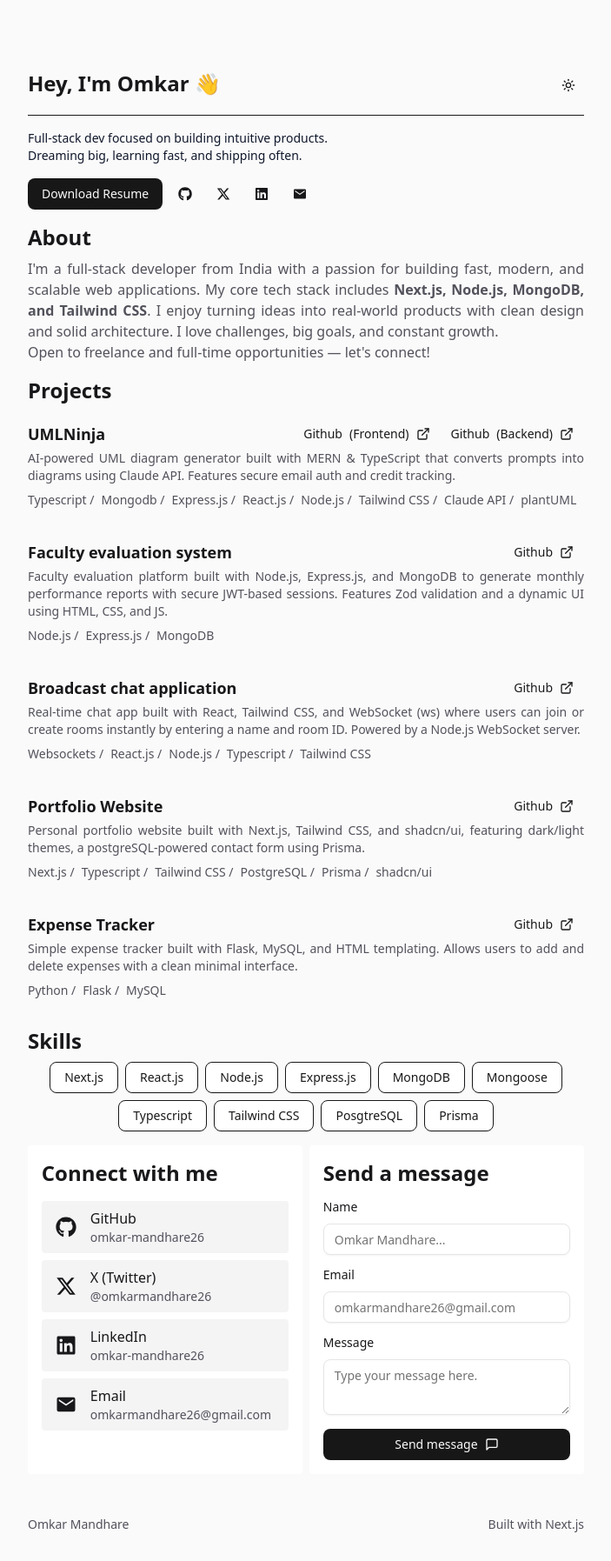
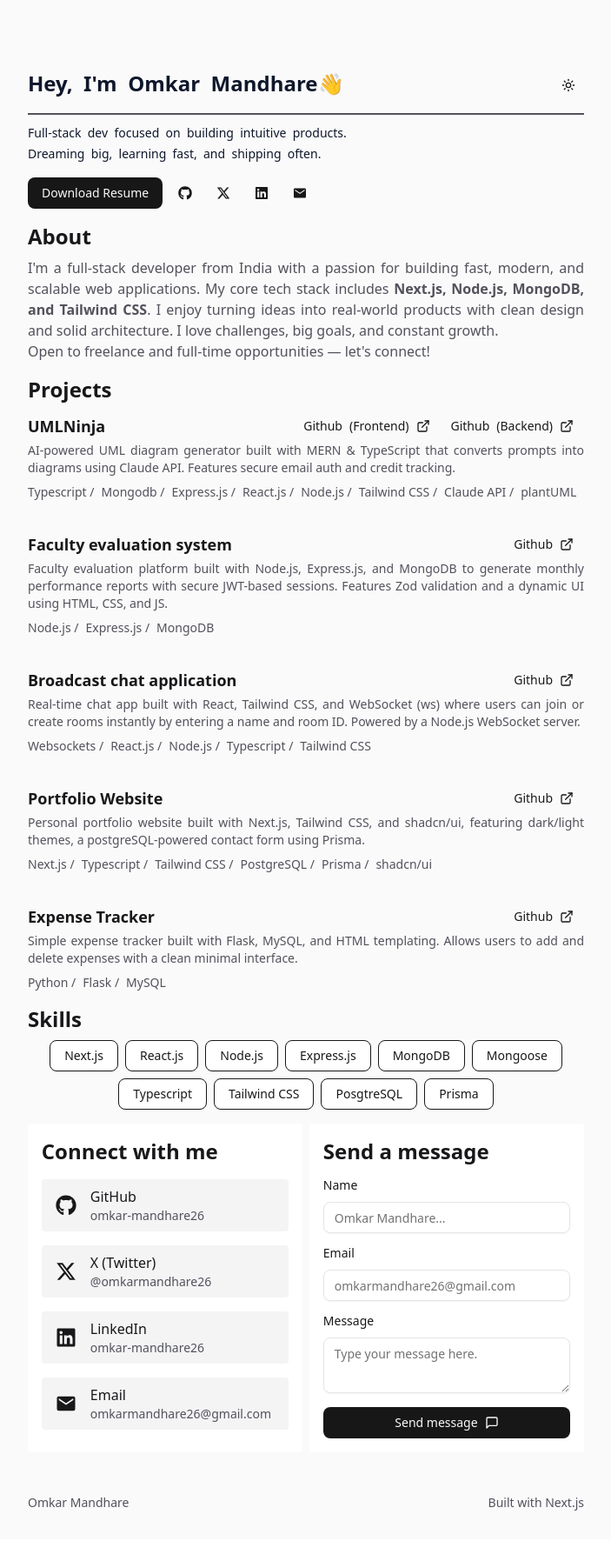
Before and after one commit to omkar-mandhare26/portfolio-website, a Next.js app: page / in a window 1280 px wide. Shown: the whole page at 87% size, without its empty margins (288-991 px from the left). After the commit the page ends 1770 px from the top, so only its background shows below. Built offline with nearby package versions, Linux system fonts and the light colour scheme.

Commit message:
feat(ui): implement motion/react animations

```diff
--- a/package.json
+++ b/package.json
@@ -17,6 +17,7 @@
         "class-variance-authority": "^0.7.1",
         "clsx": "^2.1.1",
         "lucide-react": "^0.523.0",
+        "motion": "^12.23.6",
         "next": "15.3.4",
         "next-themes": "^0.4.6",
         "react": "^19.0.0",
--- a/src/app/page.tsx
+++ b/src/app/page.tsx
@@ -1,9 +1,6 @@
-import Projects from "@/components/Projects";
+import StaggerCompPage from "@/components/StaggerCompPage";
+import Introduction from "@/components/Introduction";
 import Socials from "@/components/Socials";
-import Connect from "@/components/Connect";
-import Skills from "@/components/Skills";
-import About from "@/components/About";
-import Introduction from "@/components/Introduction";
 
 const HomePage = () => {
     return (
@@ -11,14 +8,7 @@ const HomePage = () => {
             <div className="w-3/4 lg:w-1/2 m-auto min-h-screen">
                 <Introduction />
                 <Socials />
-                <About />
-                <Projects />
-                <Skills />
-                <Connect />
-                <div className="flex justify-between text-sm py-8 text-zinc-600 dark:text-zinc-300">
-                    <div>Omkar Mandhare</div>
-                    <div>Built with Next.js</div>
-                </div>
+                <StaggerCompPage />
             </div>
         </div>
     );
--- /dev/null
+++ b/src/components/AnimateText.tsx
@@ -0,0 +1,40 @@
+import { motion, useAnimate, stagger } from "motion/react";
+import { Fragment, useEffect } from "react";
+
+type propsTypes = {
+    text: string;
+    classNames?: string;
+};
+
+const AnimateText = (props: propsTypes) => {
+    const [scope, animate] = useAnimate();
+
+    const startAnimating = () => {
+        animate(
+            "span",
+            { opacity: 1, filter: "blur(0px)", y: 0 },
+            { duration: 0.3, ease: "easeInOut", delay: stagger(0.03) }
+        );
+    };
+
+    useEffect(() => {
+        startAnimating();
+    });
+
+    return (
+        <div ref={scope}>
+            {props.text.split(" ").map((word, idx) => (
+                <Fragment key={word + idx}>
+                    <motion.span
+                        className={`${props.classNames} opacity-0 blur-[10px] inline-block text-slate-900 dark:text-slate-100`}
+                    >
+                        {word} &nbsp;
+                    </motion.span>
+                    {word.endsWith(".") && <br />}
+                </Fragment>
+            ))}
+        </div>
+    );
+};
+
+export default AnimateText;
--- a/src/components/Connect.tsx
+++ b/src/components/Connect.tsx
@@ -1,4 +1,5 @@
 "use client";
+
 import { Alert, AlertDescription, AlertTitle } from "./ui/alert";
 import { useEffect, useRef, useState } from "react";
 import { FiMessageSquare } from "react-icons/fi";
@@ -65,11 +66,11 @@ const Connect = () => {
         <div className="my-4">
             <div className="flex flex-col lg:flex-row justify-center gap-2 h-auto">
                 <div className="flex-1 bg-white dark:bg-zinc-800 rounded">
-                    <div className="w-9/10 mx-auto pb-4">
+                    <div className="w-9/10 mx-auto pb-4 h-full flex flex-col">
                         <div className="text-2xl font-bold my-4">
                             Connect with me
                         </div>
-                        <div className="flex flex-col gap-2 w-full">
+                        <div className="flex flex-col gap-4 w-full">
                             {socials.map((social, idx) => (
                                 <a
                                     href={social.href}
--- /dev/null
+++ b/src/components/Footer.tsx
@@ -0,0 +1,10 @@
+import React from "react";
+
+const Footer = () => (
+    <div className="flex justify-between text-sm py-8 text-zinc-600 dark:text-zinc-300">
+        <div>Omkar Mandhare</div>
+        <div>Built with Next.js</div>
+    </div>
+);
+
+export default Footer;
--- a/src/components/Introduction.tsx
+++ b/src/components/Introduction.tsx
@@ -1,22 +1,56 @@
-import React from "react";
+"use client";
+
 import ThemeToggle from "./ThemeToggle";
+import { motion } from "motion/react";
+import AnimateText from "./AnimateText";
 
 const Introduction = () => {
     return (
         <>
             <div className="flex pt-20 justify-between">
-                <div className="text-2xl font-extrabold">
-                    Hey, {"I'm"} Omkar 👋
-                </div>
+                <AnimateText
+                    text="Hey, I'm Omkar Mandhare👋"
+                    classNames="text-2xl font-extrabold"
+                />
                 <div className="flex">
-                    <ThemeToggle />
+                    <motion.span
+                        initial={{
+                            opacity: 0,
+                            y: -10,
+                        }}
+                        animate={{
+                            opacity: 1,
+                            y: 0,
+                        }}
+                        transition={{
+                            delay: 0.2,
+                            type: "spring",
+                            stiffness: 200,
+                            mass: 2,
+                        }}
+                    >
+                        <ThemeToggle />
+                    </motion.span>
                 </div>
             </div>
-            <hr className="mt-4" />
-            <div className="text-sm lg:text-md my-4 text-slate-900 dark:text-slate-100">
-                Full-stack dev focused on building intuitive products. <br />
-                Dreaming big, learning fast, and shipping often.
-            </div>
+            <motion.div
+                initial={{ opacity: 0, filter: "blur(10px)" }}
+                animate={{
+                    opacity: 1,
+                    filter: "blur(0px)",
+                }}
+                transition={{
+                    duration: 0.4,
+                    ease: "easeInOut",
+                }}
+                className="my-2 border-[0.5px] border-zinc-600 dark:border-zinc-300"
+            />
+            <AnimateText
+                text={
+                    "Full-stack dev focused on building intuitive products. Dreaming big, learning fast, and shipping often."
+                }
+                classNames="text-sm lg:text-md"
+            />
         </>
     );
 };
--- a/src/components/Projects.tsx
+++ b/src/components/Projects.tsx
@@ -6,11 +6,11 @@ import { BsGithub } from "react-icons/bs";
 
 const Projects = () => (
     <div className="my-4">
-        <div className="text-2xl font-bold">Projects</div>
+        <div className="text-2xl font-bold mb-2">Projects</div>
         <div>
             {projects.map((proj, idx) => (
                 <div key={idx}>
-                    <div className="py-4">
+                    <div className="pb-8">
                         <div className="flex justify-between items-center">
                             <div className="text-lg font-semibold items-center">
                                 {proj.title}
--- a/src/components/Skills.tsx
+++ b/src/components/Skills.tsx
@@ -4,8 +4,8 @@ import { Button } from "./ui/button";
 
 const Skills = () => {
     return (
-        <div className="my-4">
-            <div className="text-2xl font-bold">Skills</div>
+        <div className="-mt-8">
+            <div className="text-2xl font-bold mb-2">Skills</div>
             <div className="flex flex-wrap gap-2 justify-center mt-2">
                 {skills.map((val, idx) => (
                     <div key={idx}>
--- a/src/components/Socials.tsx
+++ b/src/components/Socials.tsx
@@ -1,6 +1,8 @@
-import React from "react";
+"use client";
+
+import socials from "@/data/socialsData";
+import { motion } from "motion/react";
 import { Button } from "./ui/button";
-import socials from "@/data/socialsData";
 import {
     Tooltip,
     TooltipContent,
@@ -9,7 +11,18 @@ import {
 
 const Socials = () => {
     return (
-        <div className="flex flex-wrap gap-2 my-4">
+        <motion.div
+            initial={{
+                opacity: 0,
+                filter: "blur(10px)",
+            }}
+            animate={{
+                opacity: 1,
+                filter: "blur(0px)",
+            }}
+            transition={{ duration: 0.4, ease: "easeInOut" }}
+            className="flex flex-wrap gap-2 my-4"
+        >
             <div>
                 <a
                     href="/Omkar_Mandhare_Resume.pdf"
@@ -41,7 +54,7 @@ const Socials = () => {
                     </Tooltip>
                 ))}
             </div>
-        </div>
+        </motion.div>
     );
 };
 
--- /dev/null
+++ b/src/components/StaggerCompPage.tsx
@@ -0,0 +1,59 @@
+"use client";
+
+import { motion } from "motion/react";
+import Projects from "./Projects";
+import Connect from "./Connect";
+import Skills from "./Skills";
+import Footer from "./Footer";
+import About from "./About";
+
+const StaggerCompPage = () => {
+    const componentArray = [
+        { comp: <About /> },
+        { comp: <Projects /> },
+        { comp: <Skills /> },
+        { comp: <Connect /> },
+        { comp: <Footer /> },
+    ];
+
+    const listVariants = {
+        animate: {
+            transition: {
+                staggerChildren: 0.07,
+                delayChildren: 0.2,
+            },
+        },
+    };
+
+    const itemVariants = {
+        initial: {
+            opacity: 0,
+            y: -10,
+        },
+        animate: {
+            opacity: 1,
+            y: 0,
+            transition: {
+                duration: 0.3,
+            },
+        },
+    };
+
+    return (
+        <>
+            <motion.ul
+                variants={listVariants}
+                initial="initial"
+                animate="animate"
+            >
+                {componentArray.map((val, idx) => (
+                    <motion.li variants={itemVariants} key={idx}>
+                        {val.comp}
+                    </motion.li>
+                ))}
+            </motion.ul>
+        </>
+    );
+};
+
+export default StaggerCompPage;
--- a/src/components/ThemeToggle.tsx
+++ b/src/components/ThemeToggle.tsx
@@ -7,13 +7,12 @@ import React from "react";
 
 const ThemeToggle = () => {
     const { theme, setTheme } = useTheme();
-
     return (
         <>
             <Button
                 variant={"ghost"}
                 size={"icon"}
-                className="rounded-full"
+                className="rounded-full transition-all duration-300 hover:shadow-[0_2px_20px_rgba(0,0,0,0.25)] dark:hover:shadow-[0_2px_20px_rgba(255,255,255,0.25)] hover:scale-105 hover:rotate-12"
                 onClick={() => {
                     setTheme(theme === "light" ? "dark" : "light");
                 }}
```
Also changed, not shown: src/app/layout.tsx (line endings or trailing spaces), 1 other file (tests, documents, lock files or other folders).
